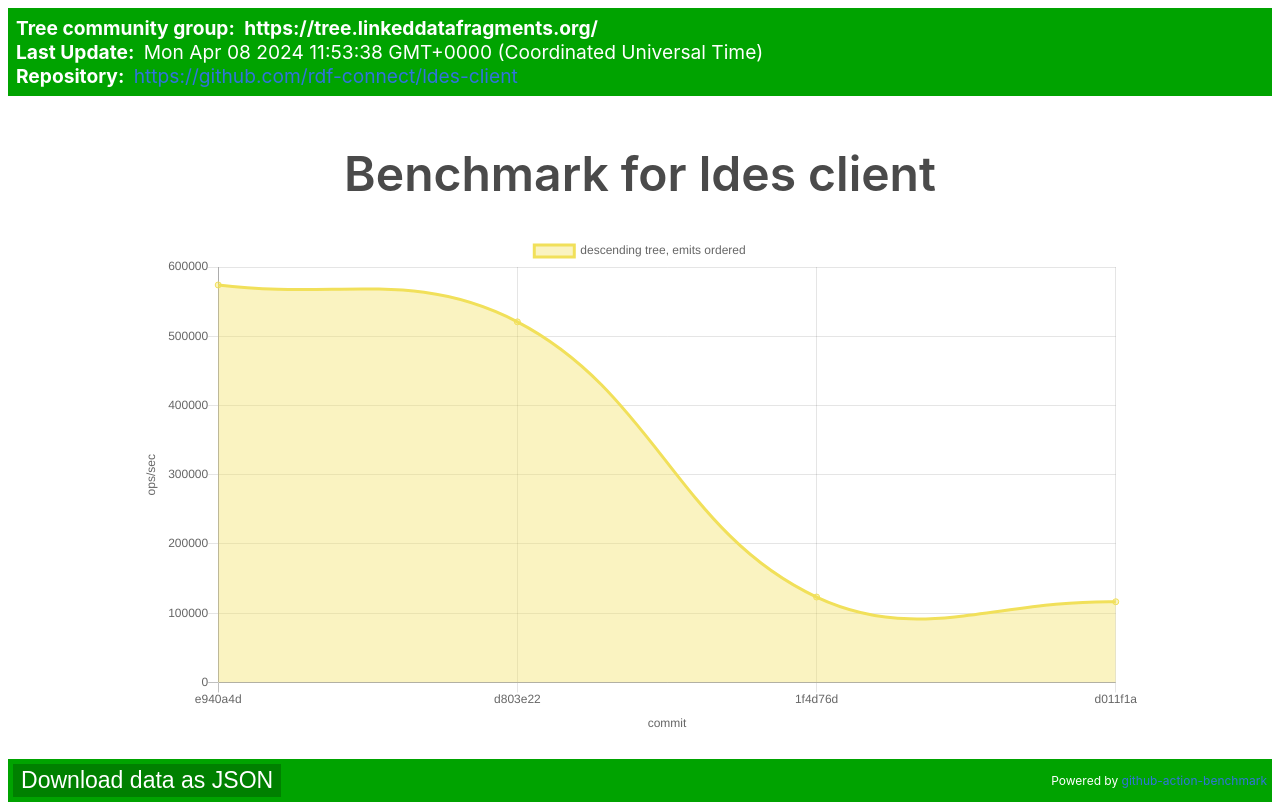
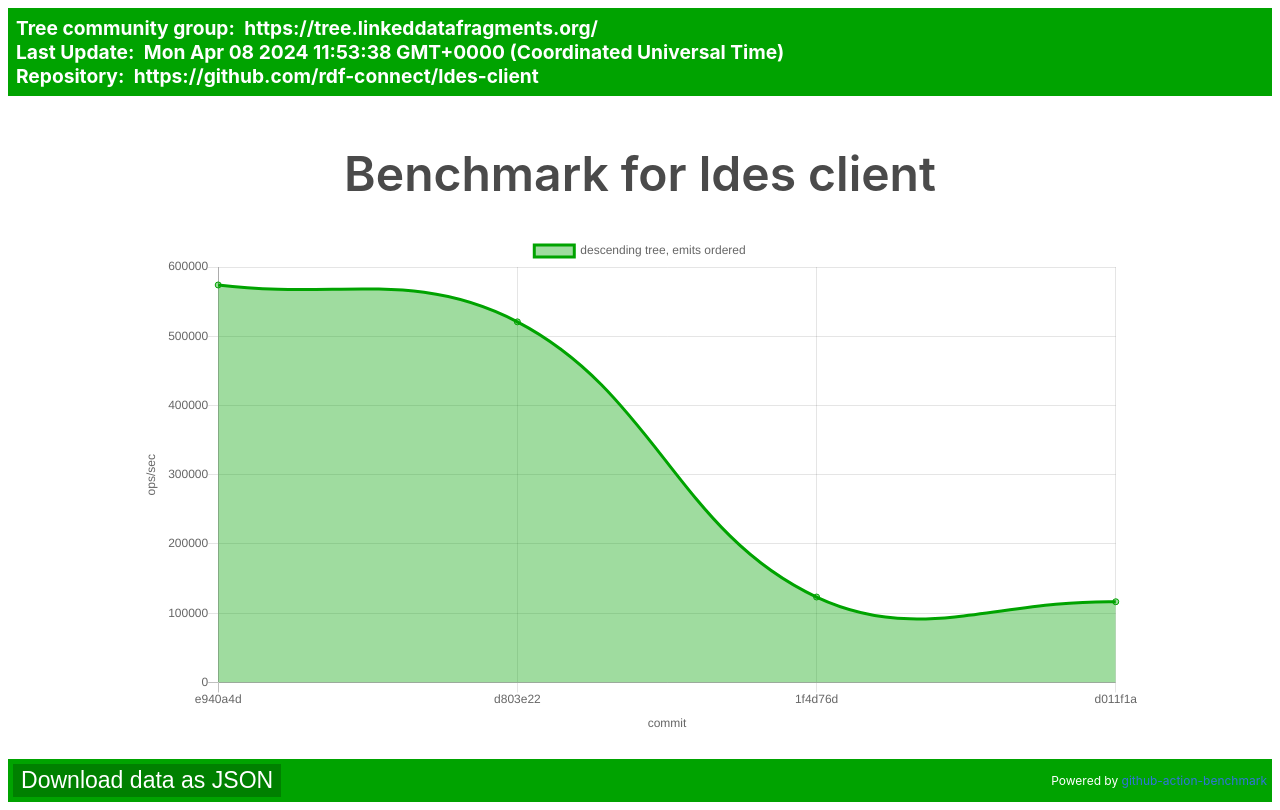
Before and after one commit to rdf-connect/ldes-client, a plain HTML site: page docs/index.html in a window 1280 px wide. Drawn offline with nearby package versions, Linux system fonts and the light colour scheme.

Commit message:
Update index.html

```diff
--- a/docs/index.html
+++ b/docs/index.html
@@ -123,15 +123,15 @@
     <header id="header">
       <div class="header-item">
         <strong class="header-label">Tree community group:</strong>
-	<a style = "color: white; font-weight:bold" href="https://tree.linkeddatafragments.org/">https://tree.linkeddatafragments.org/</a>
+        <a style = "color: white; font-weight:bold" href="https://tree.linkeddatafragments.org/">https://tree.linkeddatafragments.org/</a>
       </div>
       <div class="header-item">
         <strong class="header-label">Last Update:</strong>
-        <span id="last-update"></span>
+        <span style = "color: white; font-weight:bold" id="last-update"></span>
       </div>
       <div class="header-item">
         <strong class="header-label">Repository:</strong>
-        <a id="repository-link" rel="noopener"></a>
+        <a style = "color: white; font-weight:bold" id="repository-link" rel="noopener"></a>
       </div>
     </header>
     <main id="main"></main>
@@ -150,7 +150,7 @@
         const toolColors = {
           cargo: '#dea584',
           go: '#00add8',
-          benchmarkjs: '#f1e05a',
+          benchmarkjs: '#00a300',
           benchmarkluau: '#000080',
           pytest: '#3572a5',
           googlecpp: '#f34b7d',
```
